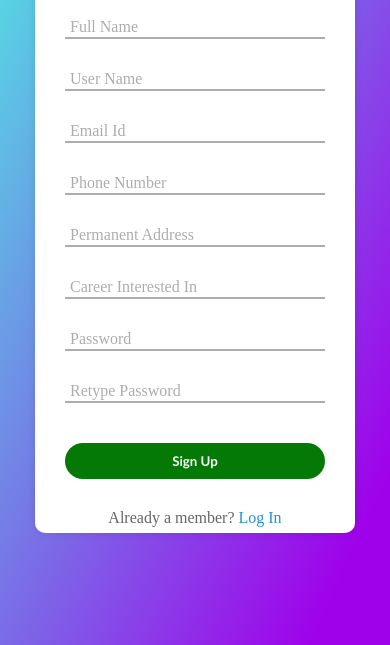
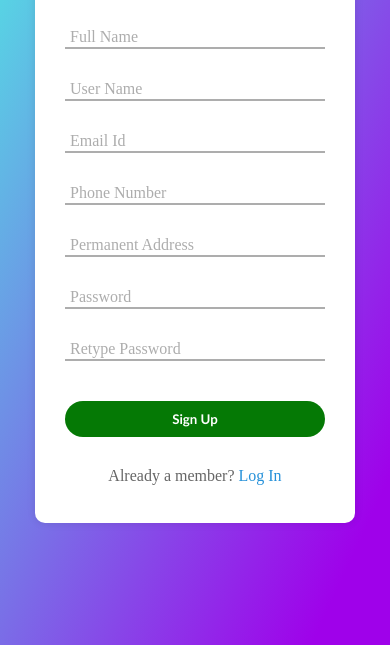
Before and after one commit to abhik7872/Career-Guidance-Website, a plain HTML site: page Student Signup Page/index.html in a window 390 px wide. Shown: the part 199-844 px from the top of the page. Drawn offline with Linux system fonts and the light colour scheme.

Commit message:
Minor tweaks

```diff
--- a/Student Signup Page/index.html
+++ b/Student Signup Page/index.html
@@ -38,11 +38,6 @@
                     <label>Permanent Address</label>
                 </div>
                 <div class="txt__field">
-                    <input type="text" required>
-                    <span></span>
-                    <label>Career Interested In</label>
-                </div>
-                <div class="txt__field">
                     <input type="password" required>
                     <span></span>
                     <label>Password</label>
--- a/Student Signup Page/style.css
+++ b/Student Signup Page/style.css
@@ -13,7 +13,7 @@ body{
 
 .box{
     width: 520px;
-    height: 820px;
+    height: 750px;
     box-sizing: border-box;
     top: 50%;
     left: 50%;
@@ -159,7 +159,7 @@ form .txt__field {
 @media screen and (max-width: 667px) {
     .box{
         width: 320px;
-        height: 620px;
+        height: 600px;
         /* box-sizing: border-box; */
         /* top: 50%; */
         left: 50%;
```
